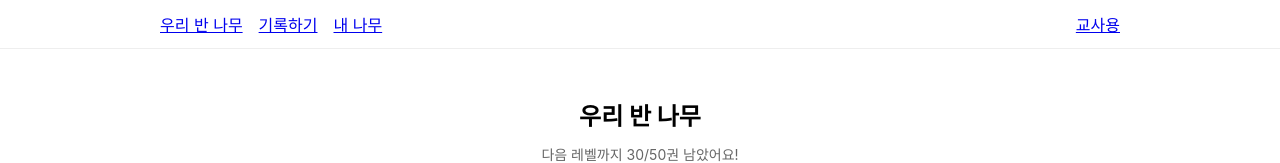
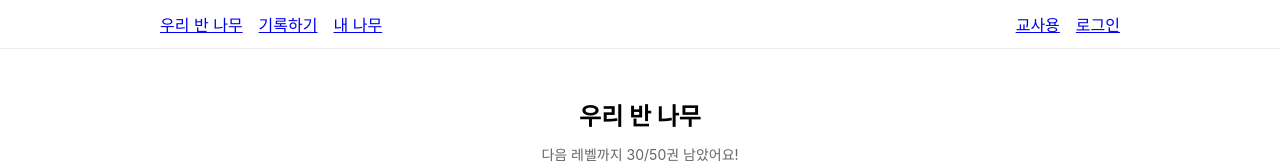
Before and after one commit to edutech7-shin/reading-tree-project, a Next.js app: page / in a window 1280 px wide. Shown: the top 163 px of the page. Built offline with nearby package versions, Linux system fonts and the light colour scheme.

Commit message:
feat: add login link to TopNav

```diff
--- a/components/TopNav.tsx
+++ b/components/TopNav.tsx
@@ -9,6 +9,7 @@ export default function TopNav() {
         <Link href="/me">내 나무</Link>
         <span className="spacer" />
         <Link href="/teacher">교사용</Link>
+        <Link href="/login">로그인</Link>
       </nav>
     </header>
   )
```
